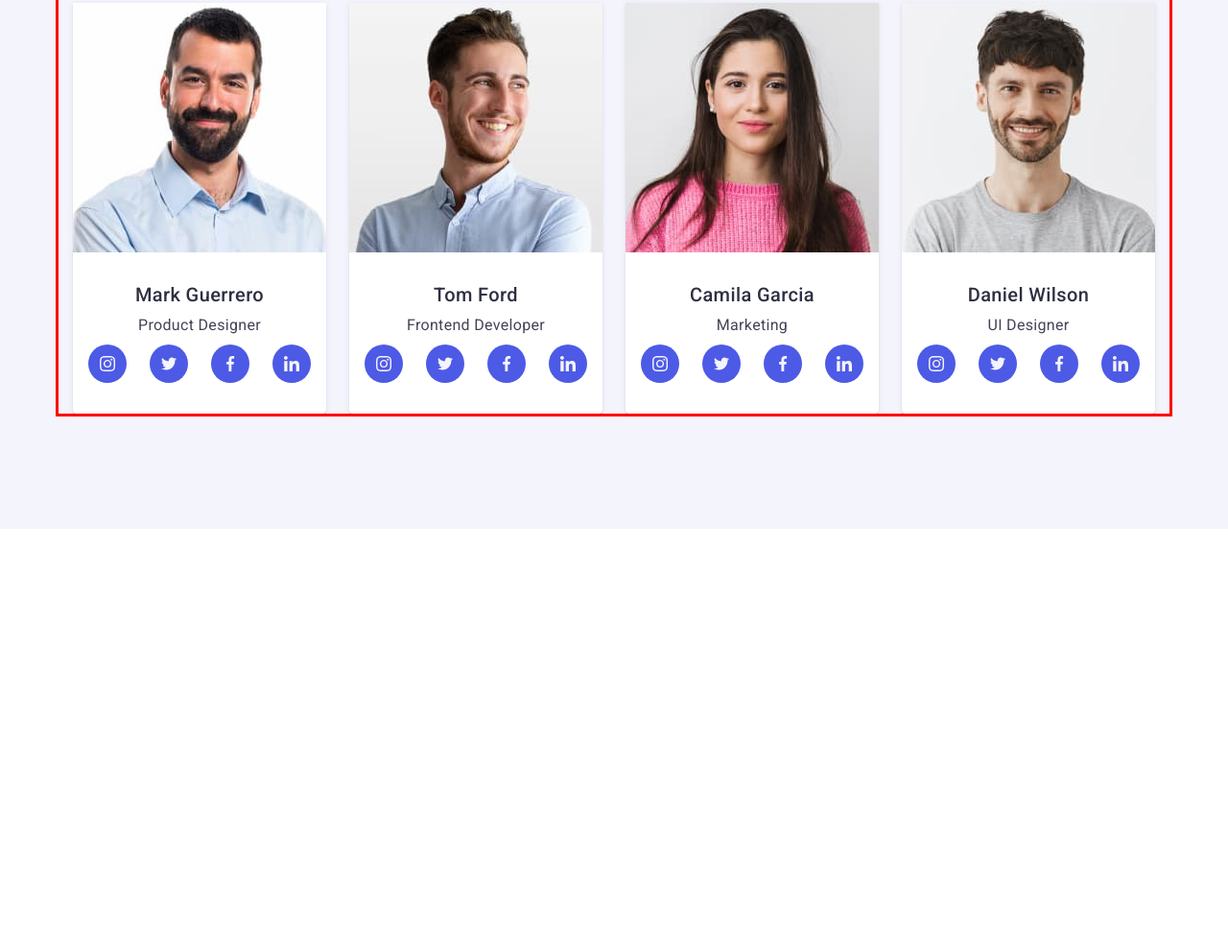
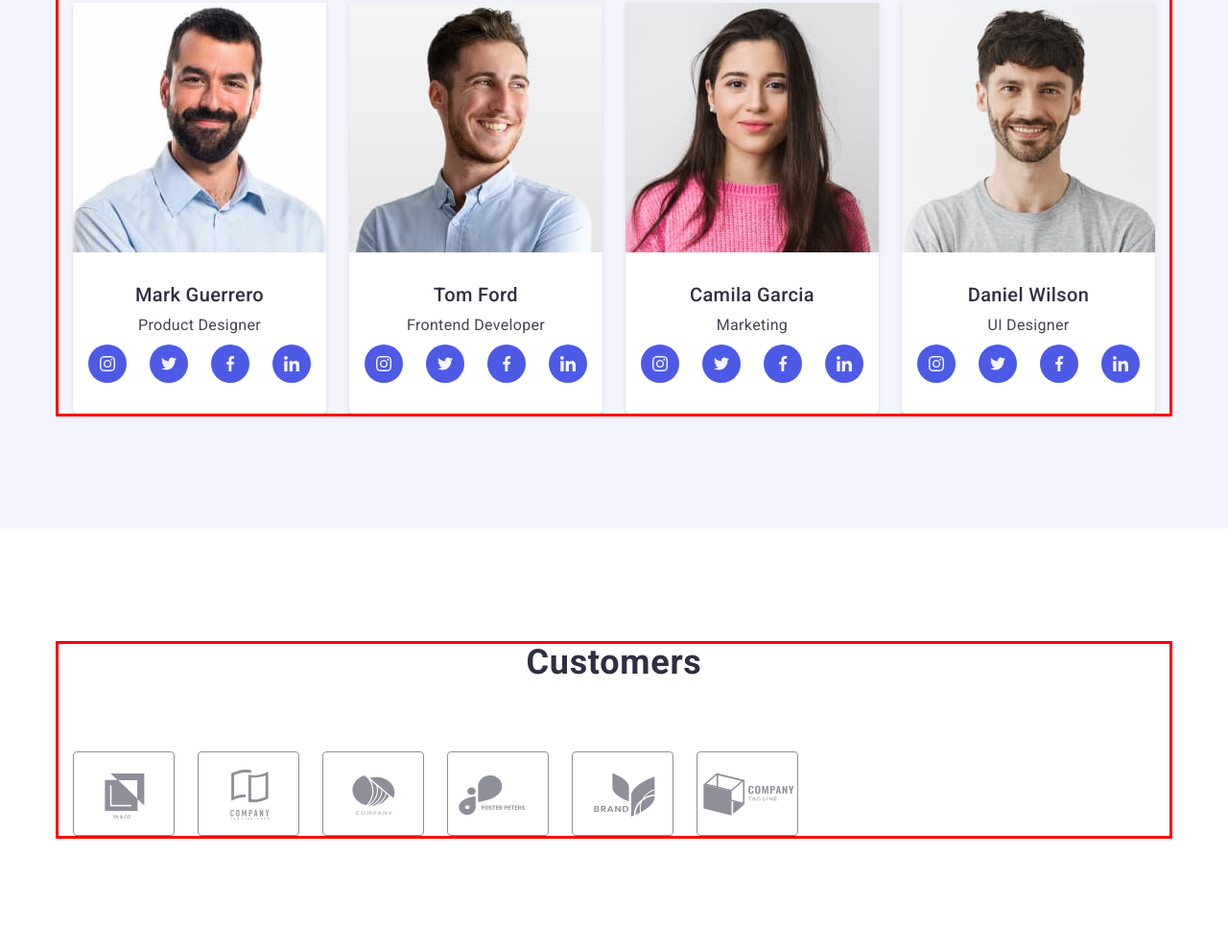
Before and after one commit to Yurii-KDN/goit-markup-hw-07, a plain HTML site: page index.html in a window 1280 px wide. Shown: the part 1849-2840 px from the top of the page at 96% size. Before the commit the page ends 2400 px from the top, so only its background shows below. Drawn offline with nearby package versions, Linux system fonts and the light colour scheme.

```diff
--- a/index.html
+++ b/index.html
@@ -330,7 +330,7 @@
     </section>
 
     <!-- Customers -->
-    <!-- <section class="section-customers">
+    <section class="section-customers">
       <div class="container">
         <h2 class="section-title">Customers</h2>
         <ul class="customers-list list">
@@ -362,7 +362,7 @@
               </svg></a></li>
         </ul>
       </div>
-    </section> -->
+    </section>
   </main>
 
   <!-- Footer -->
```
Also changed, not shown: css/styles.css (+6 -2 lines).
